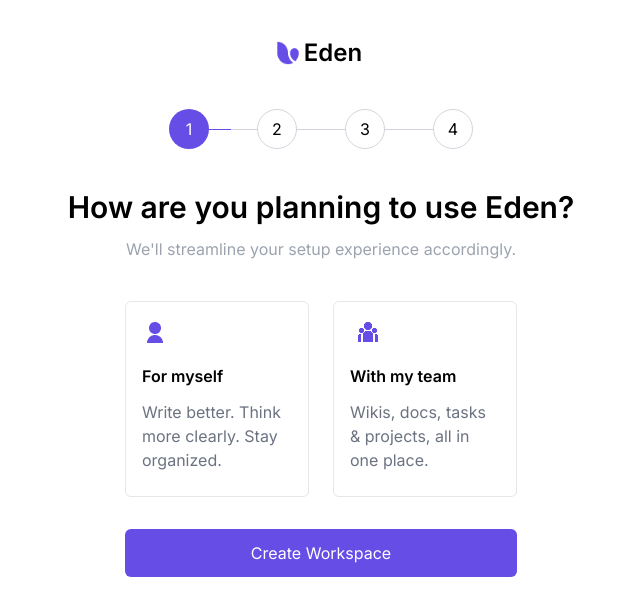
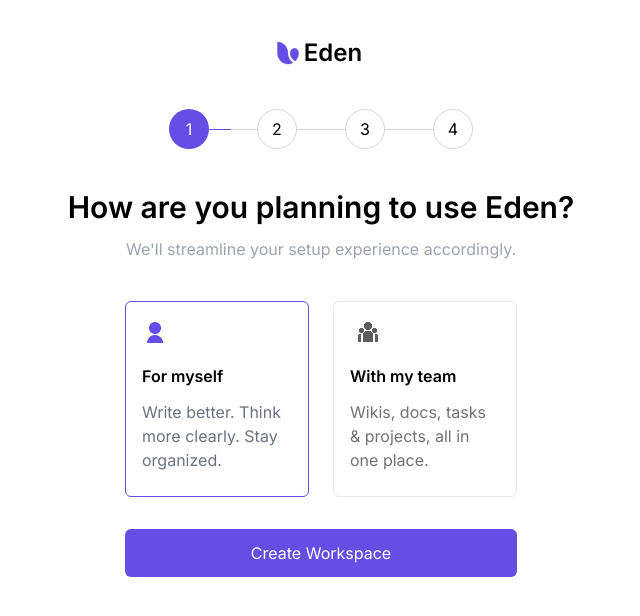
Before and after one commit to kgsantosh770/cutshort-eden, a React (Create React App) app: page /planinfo in a window 1280 px wide. Shown: the top 616 px of the page, without its empty margins (319-959 px from the left). Built offline with nearby package versions, Linux system fonts and the light colour scheme.

Commit message:
card click event

```diff
--- a/src/components/Card.tsx
+++ b/src/components/Card.tsx
@@ -3,15 +3,19 @@
     title: string,
     description?: string,
     active: boolean,
+    onClick: React.MouseEventHandler<HTMLButtonElement>,
 }
 
 export default function Card(props: CardProps) {
     return (
-        <div className="border border-gray-200 rounded-md w-[11.5rem] py-4 px-4">
+        <button
+            className={`border rounded-md w-[11.5rem] py-4 px-4 text-left ${props.active ? 'border-primary' : 'border-gray-200 grayscale'}`}
+            onClick={props.onClick}
+        >
             <img src={props.icon} alt="" className="mb-4"/>
             <div className="mb-3 font-semibold">{props.title}</div>
             {props.description && <div className="text-gray-500 mb-2">{props.description}</div>}
-        </div>
+        </button>
     )
 }
 
--- a/src/pages/GetUsagePlan.tsx
+++ b/src/pages/GetUsagePlan.tsx
@@ -27,6 +27,7 @@
     title={card.title}
     description={card.description}
     active={activeCardId === index ? true : false}
+    onClick={()=>setActiveCardId(index)}
   />
   )
 
```
